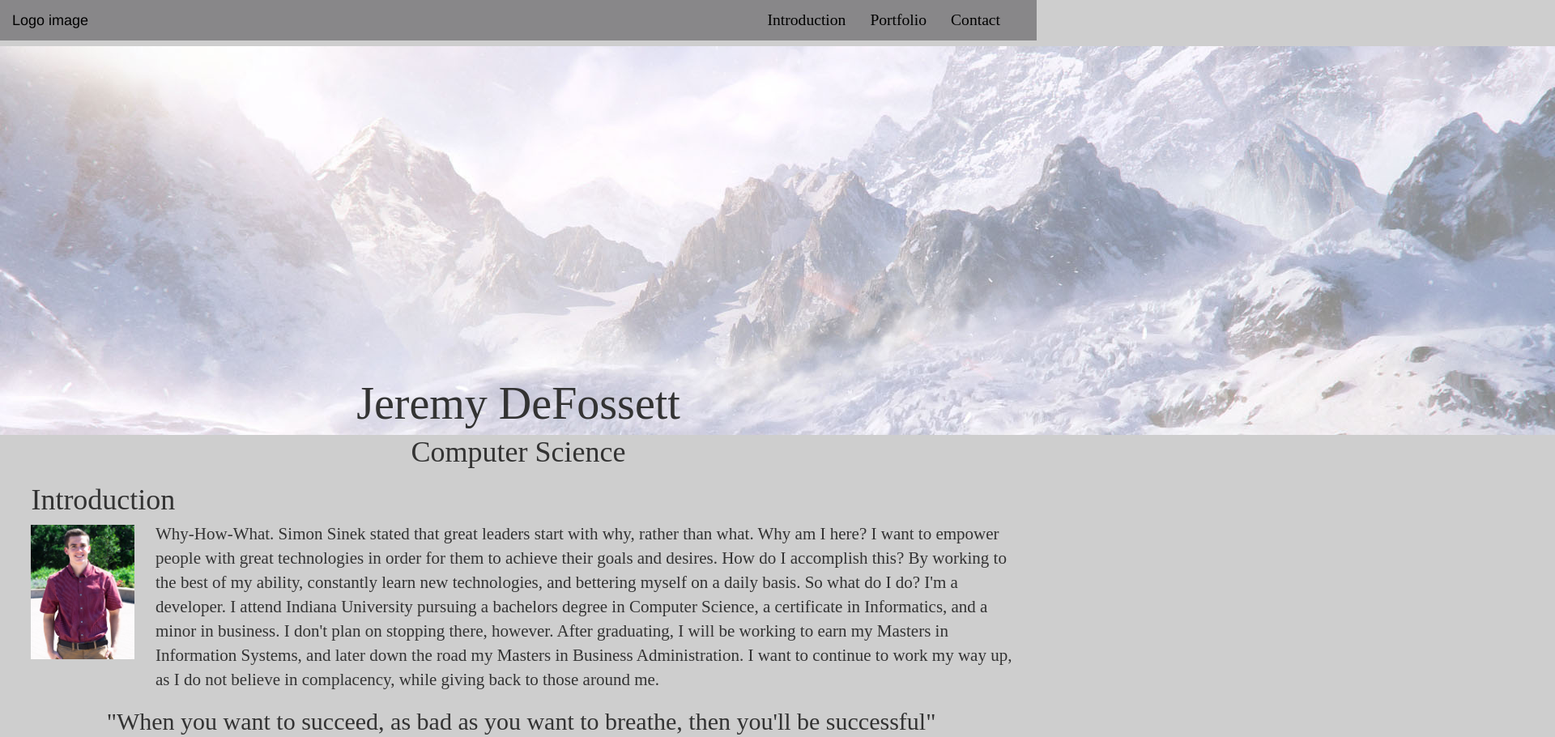
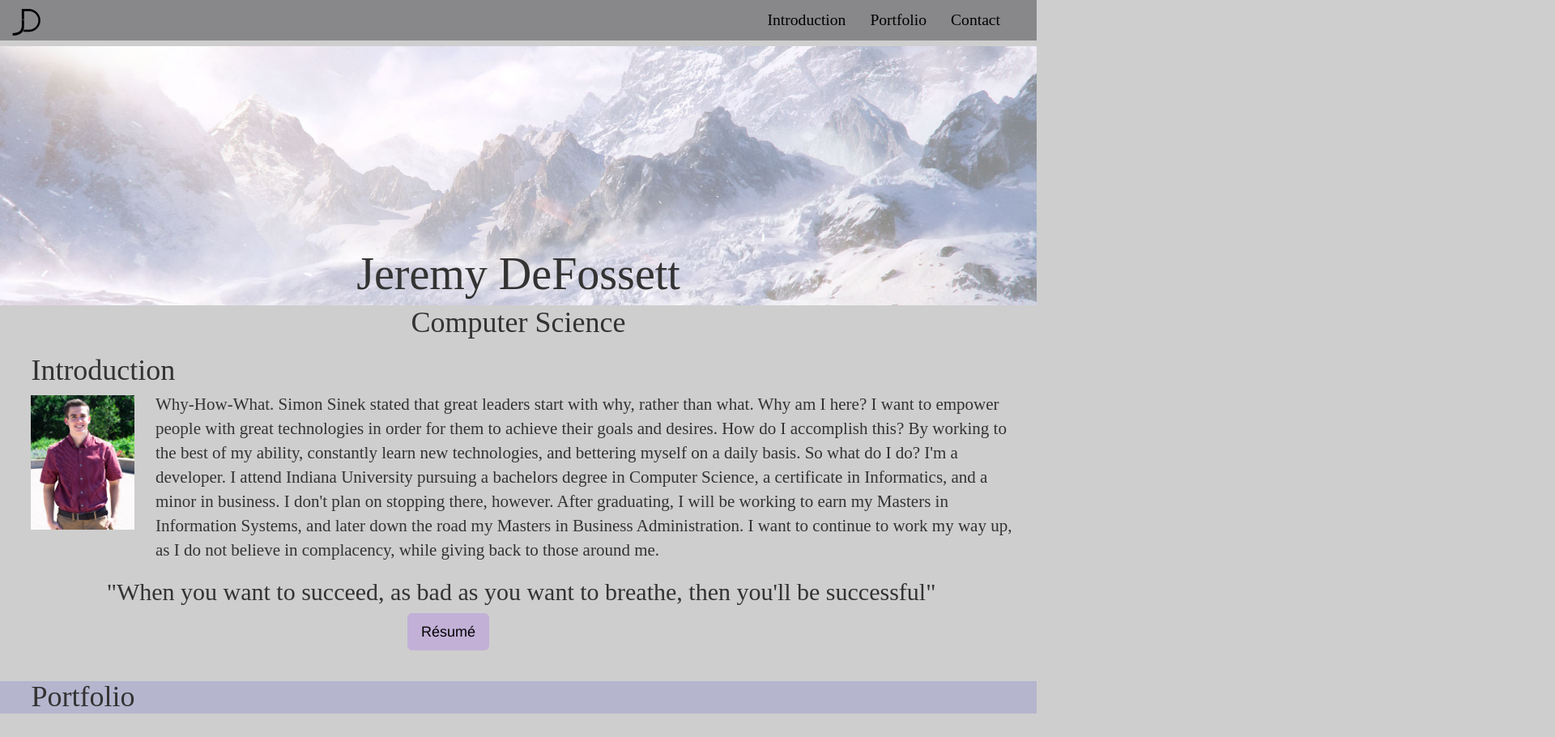
Before and after one commit to jdeffo/JDeffo-Web, a plain HTML site: page index.html in a window 1280 px wide. Shown: the top 910 px of the page at 81% size, 1920 px wide, since content can reach past the window. Drawn offline with Linux system fonts and the light colour scheme.

Commit message:
Added in logo

```diff
--- a/Content/JDeffoStyles.css
+++ b/Content/JDeffoStyles.css
@@ -19,6 +19,11 @@ Alphabetical
   font-family: Bebas Neue;
 }
 
+.JDLogo {
+  width: 50%;
+  margin-top: -7%;
+}
+
 /*--HOME--*/
 .JDBgWrapper {
   width: 100%;
@@ -36,6 +41,7 @@ Alphabetical
 
 .JDMount {
   margin-top: 0;
+  width: 100%;
   /*opacity: 50%;*/
 }
 
--- a/Views/NavBar.html
+++ b/Views/NavBar.html
@@ -2,10 +2,10 @@
   <nav class="navbar navbar-inverse" style="border-style: none;">
     <div class="container-fluid" style="background-color: #888789;">
       <div class="navbar-header">
-        <a class="navbar-brand" href="#" style="color: black;">Logo image</a>
+        <a class="navbar-brand" href="#" style="color: black;"><img class="JDLogo" src="Images/JDLogo.png"></a>
       </div>
 
-      <div class="collapse navbar-collapse" id="bs-example-navbar-collapse-1">
+      <div class="collapse navbar-collapse">
         <ul class="nav navbar-nav pull-right JDNavText">
           <li><a href="#" style="color: black; font-size: 140%;">Introduction</a></li>
           <li><a href="#/portfolio" style="color: black; font-size: 140%;">Portfolio</a></li>
```
Also changed, not shown: Images/JDLogo.png (added).
